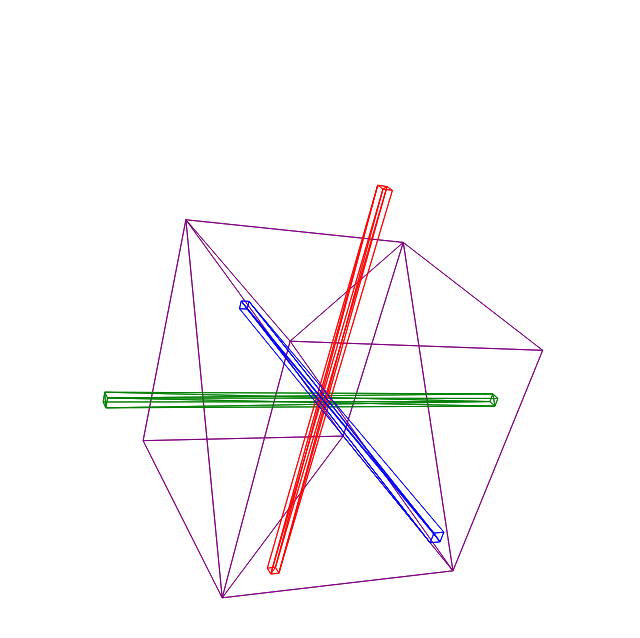
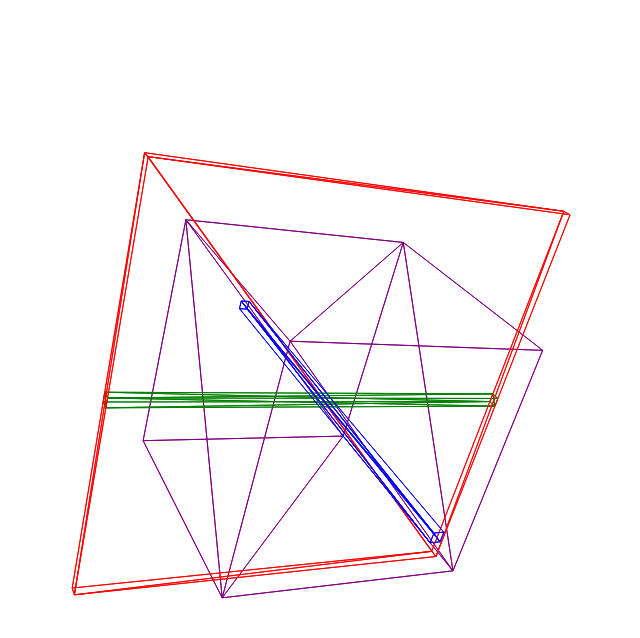
Before and after one commit to gabriellakovacs/gyroscope_test, a plain HTML site: page index.html in a window 1280 px wide. Shown: the whole page, without its empty margins (317-957 px from the left). Drawn offline with Linux system fonts and the light colour scheme.

Commit message:
no message

```diff
--- a/index.html
+++ b/index.html
@@ -85,7 +85,7 @@ var cube=makeRect(canvas.width/5,canvas.width/5,canvas.width/5);
 cube.color="purple";
 var xAxis=makeRect(440,10,10);
 xAxis.color="green";
-var yAxis=makeRect(10,440,10);
+var yAxis=makeRect(440,440,10);
 yAxis.color="red";
 var zAxis=makeRect(10,10,440);
 zAxis.color="blue";
```
